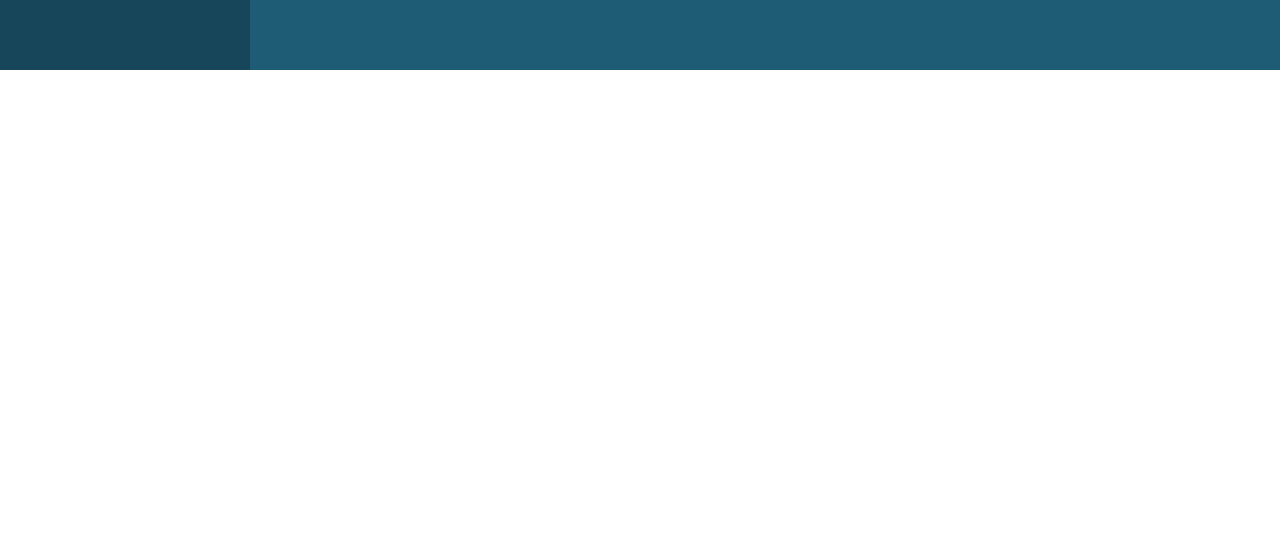
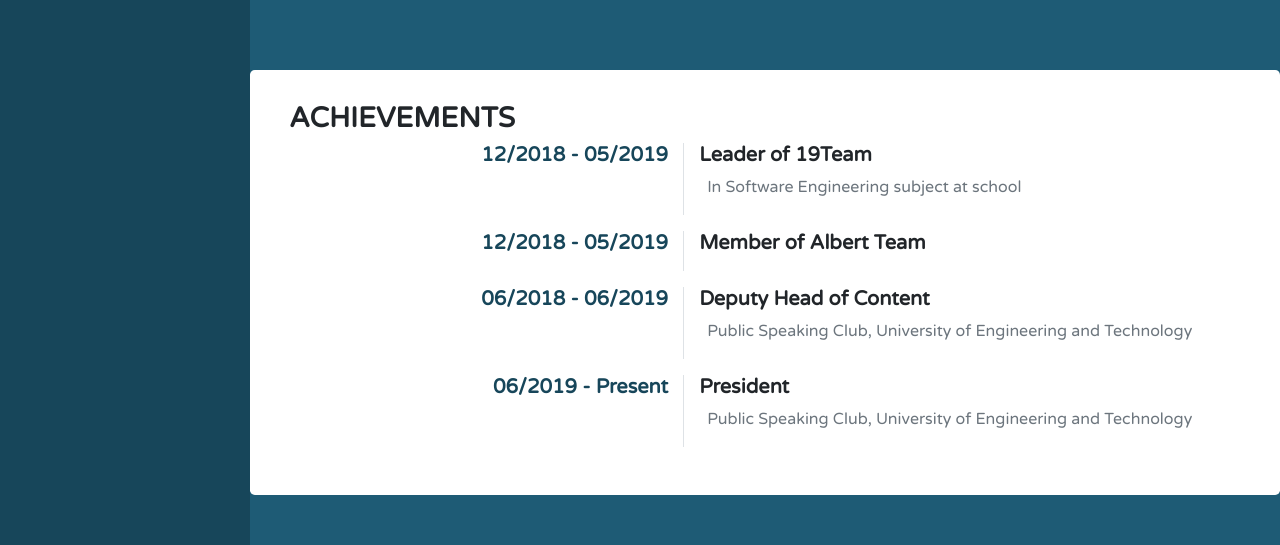
Before and after one commit to hoangkimminh/hkm-cvit, a React (Create React App) app: page / in a window 1280 px wide. Shown: the part 1626-2171 px from the top of the page. Before the commit the page ends 1696 px from the top, so only its background shows below. Built offline with nearby package versions, Linux system fonts and the light colour scheme; some icons are missing.

Commit message:
Add achievement parts to App.js

```diff
--- a/src/App.js
+++ b/src/App.js
@@ -101,6 +101,52 @@ class App extends Component {
 
           </div>
           {/* END profile */}
+          {/* START achievement */}
+          <div className="container justify-content-center content  p-3 rounded-lg bg-white" id="achievements" href="#achivements">
+            <div className="row m-2 my-3">
+              <div className="col-12">
+                <h3 className="font-weight-bold">ACHIEVEMENTS</h3>
+                <div className="row mb-3">
+                  <div className="col-12 col-md-5 timeline">
+                    <h5 className="font-weight-bold">12/2018 - 05/2019</h5>
+                  </div>
+                  <div className="col-12 col-md-7 border-left">
+                    <h5 className="font-weight-bold">Leader of 19Team </h5>
+                    <p className="pl-2 text-muted">In Software Engineering subject at school</p>
+                  </div>
+                </div>
+                <div className="row mb-3">
+                  <div className="col-12 col-md-5 timeline">
+                    <h5 className="font-weight-bold">12/2018 - 05/2019</h5>
+                  </div>
+                  <div className="col-12 col-md-7 border-left">
+                    <h5 className="font-weight-bold">Member of Albert Team </h5>
+                    <p className="pl-2 text-muted"></p>
+                  </div>
+                </div>
+                <div className="row mb-3">
+                  <div className="col-12 col-md-5 timeline">
+                    <h5 className="font-weight-bold">06/2018 - 06/2019</h5>
+                  </div>
+                  <div className="col-12 col-md-7 border-left">
+                    <h5 className="font-weight-bold">Deputy Head of Content </h5>
+                    <p className="pl-2 text-muted">Public Speaking Club, University of Engineering and Technology</p>
+                  </div>
+                </div>
+
+                <div className="row mb-3">
+                  <div className="col-12 col-md-5 timeline">
+                    <h5 className="font-weight-bold">06/2019 - Present</h5>
+                  </div>
+                  <div className="col-12 col-md-7 border-left">
+                    <h5 className="font-weight-bold">President</h5>
+                    <p className="pl-2 text-muted">Public Speaking Club, University of Engineering and Technology</p>
+                  </div>
+                </div>
+              </div>
+            </div>
+          </div>
+          {/* END achievement */}
         </div>
         {/*END body*/}
       </div>
```
